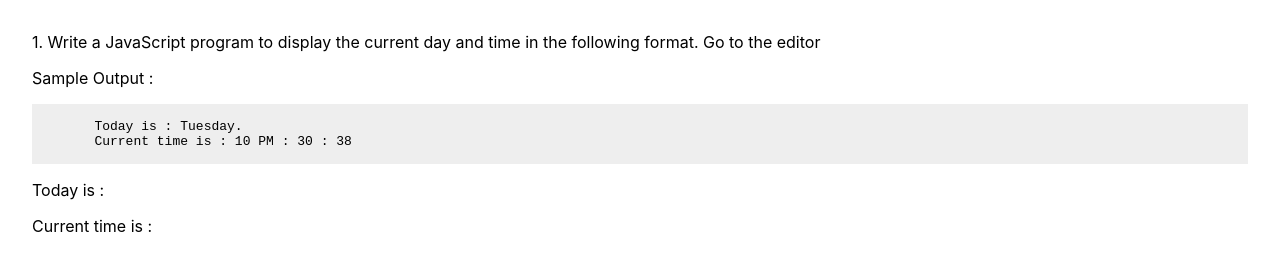
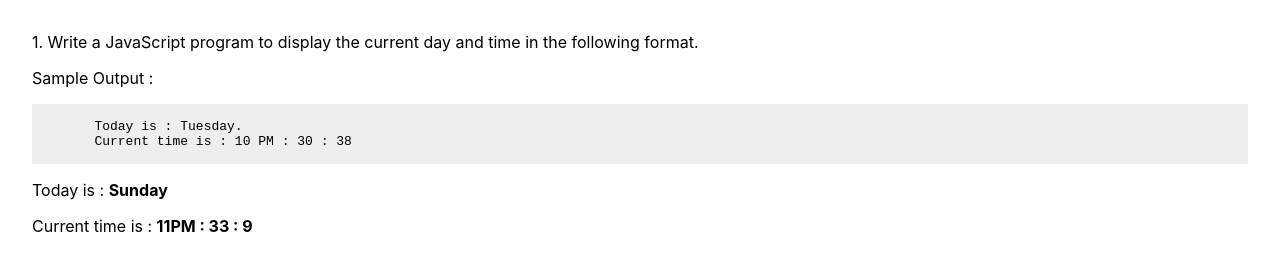
Before and after one commit to kaaisz/JS-Practice-W3resources, a plain HTML site: page 01-Basics/Q1/index.html in a window 1280 px wide. Drawn offline with Linux system fonts and the light colour scheme.

Commit message:
Answered - Basics Q1

```diff
--- a/01-Basics/Q1/index.html
+++ b/01-Basics/Q1/index.html
@@ -1,25 +1,28 @@
 <!DOCTYPE html>
 <html>
+
 <head>
     <meta charset="utf-8" />
     <meta http-equiv="X-UA-Compatible" content="IE=edge">
-    <title>Page Title</title>
+    <title>Q1 - Basics</title>
     <meta name="viewport" content="width=device-width, initial-scale=1">
     <link rel="stylesheet" type="text/css" media="screen" href="../../main.css" />
-    <script src="main.js"></script>
 </head>
+
 <body>
     <div class="Qs">
-    <p>1. Write a JavaScript program to display the current day and time in the following format. Go to the editor</p>
-    <p>Sample Output :</p>
-    <pre>
+        <p>1. Write a JavaScript program to display the current day and time in the following format.</p>
+        <p>Sample Output :</p>
+        <pre>
         <code>
         Today is : Tuesday.
         Current time is : 10 PM : 30 : 38</code>
     </pre>
 
-    <p>Today is : <span id="today"></span></p>
-    <p>Current time is : <span id="currentTime"></span></p>
+        <p>Today is : <strong><span id="today"></span></strong></p>
+        <p>Current time is : <strong><span id="currentTime"></span></strong></p>
     </div>
+    <script src="main.js"></script>
 </body>
+
 </html>
--- a/01-Basics/Q1/main.js
+++ b/01-Basics/Q1/main.js
@@ -1,3 +1,21 @@
 'use strict';
-const time = new Date();
-console.log(time);
+let head;
+let date = new Date();//get whole information of current time
+let day = date.getDay()//get current day
+let hour = date.getHours();//get current hours
+let minute = date.getMinutes();//get current minutes
+let second = date.getSeconds();
+
+//make array to show day properly
+let weekday = ["Sunday", "Monday", "Tuesday", "Wednesday", "Thursday", "Friday", "Saturday"];
+
+//identify AM or PM
+if (hour >= 12){
+    hour = hour-12;
+    head = "PM";
+}else{
+    head = "AM";
+}
+
+document.getElementById("today").innerHTML = (weekday[day]);
+document.getElementById("currentTime").innerHTML = (hour + head + " : " + minute + " : " + second);
```
Also changed, not shown: Basics/Q1/index.html (deleted, +0 -25 lines).
